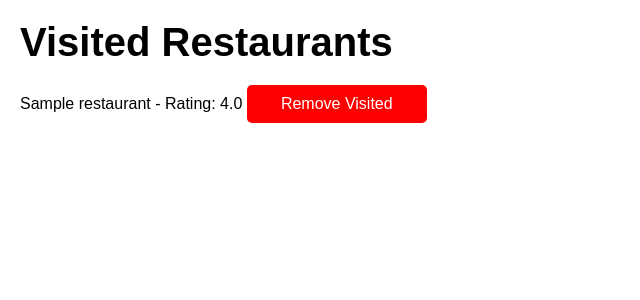
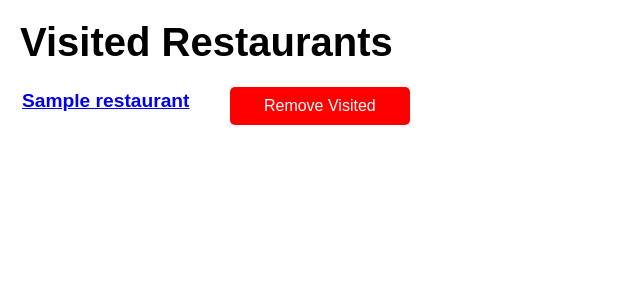
Before and after one commit to danaendraraj05/restaurant-app, a Django app: page /my_visited_restaurants/ in a window 1280 px wide. Shown: the part 38-338 px from the top of the page, without its empty margins (0-640 px from the left). Run offline with Django 5.2, Linux system fonts and the light colour scheme; a user stored in the database is signed in; tables that the repository leaves empty hold one stand-in row (values such as "Sample post"); some libraries are stand-ins or nearby versions.

Commit message:
Added hyperlink in bookmark and visited page

```diff
--- a/restaurant/templates/hotel/visited_restaurants.html
+++ b/restaurant/templates/hotel/visited_restaurants.html
@@ -4,18 +4,19 @@
 {% block content %}
 <h1>Visited Restaurants</h1>
 
-<ul>
+<table>
   {% for restaurant in visited_restaurants %}
-    <li>
-      {{ restaurant.title }} - Rating: {{ restaurant.average_rating }}
-      <form action="{% url 'remove-visited' restaurant.id %}" method="post" style="display: inline;">
+  <tr>
+    <td><h3 style="padding-right: 2em;" class="restaurant-title"><a href="{% url 'restaurant-detail' restaurant.pk %}">{{ restaurant.title }}</a></h3></td>
+      <td><form action="{% url 'remove-visited' restaurant.id %}" method="post" style="display: inline;">
         {% csrf_token %}
         <button type="submit" class="btn btn-danger btn-sm" style="width: 180px; background-color: red;">Remove Visited</button>
       </form>
-    </li>
+    </td>
+</tr>
   {% empty %}
-    <li>No visited restaurants found.</li>
+    <td>No visited restaurants found.</td>
   {% endfor %}
-</ul>
+</table>
 
 {% endblock %}
```
Also changed, not shown: restaurant/templates/hotel/bookmarked_restaurants.html (+8 -7 lines).
